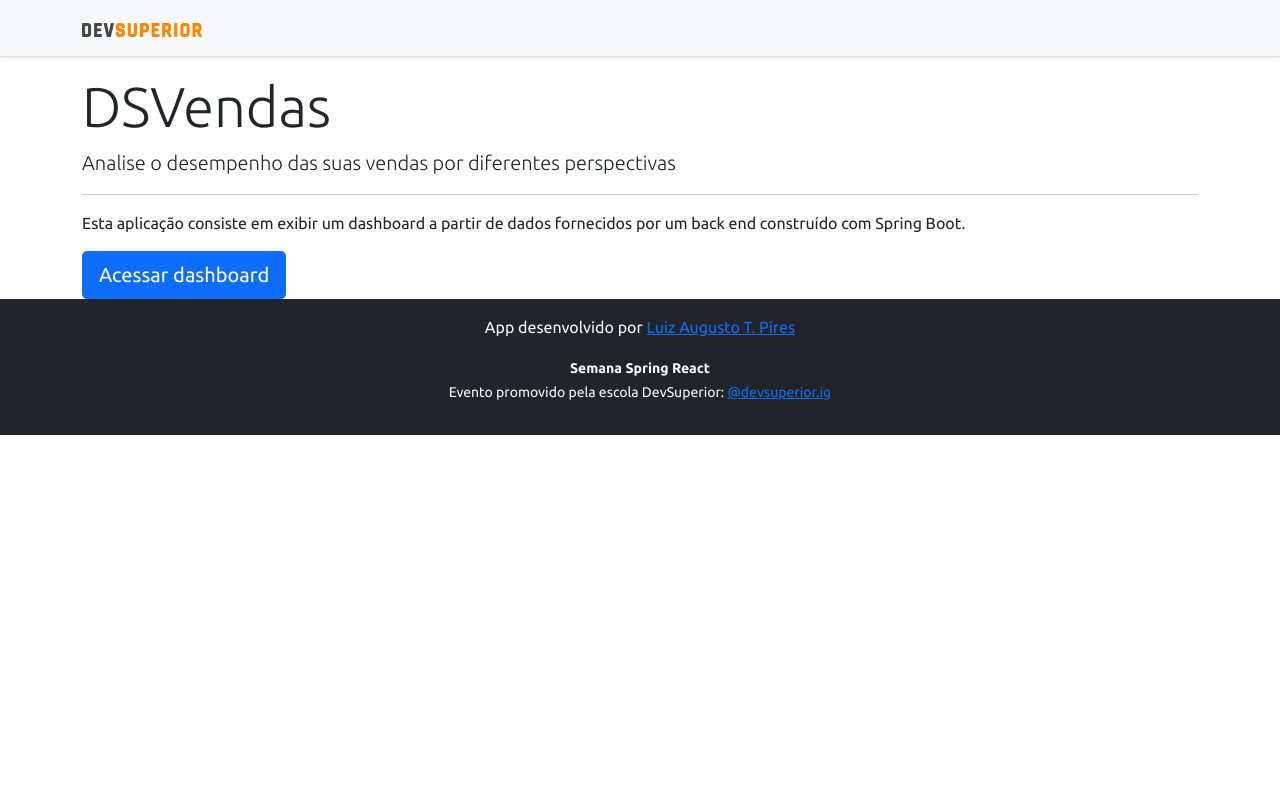
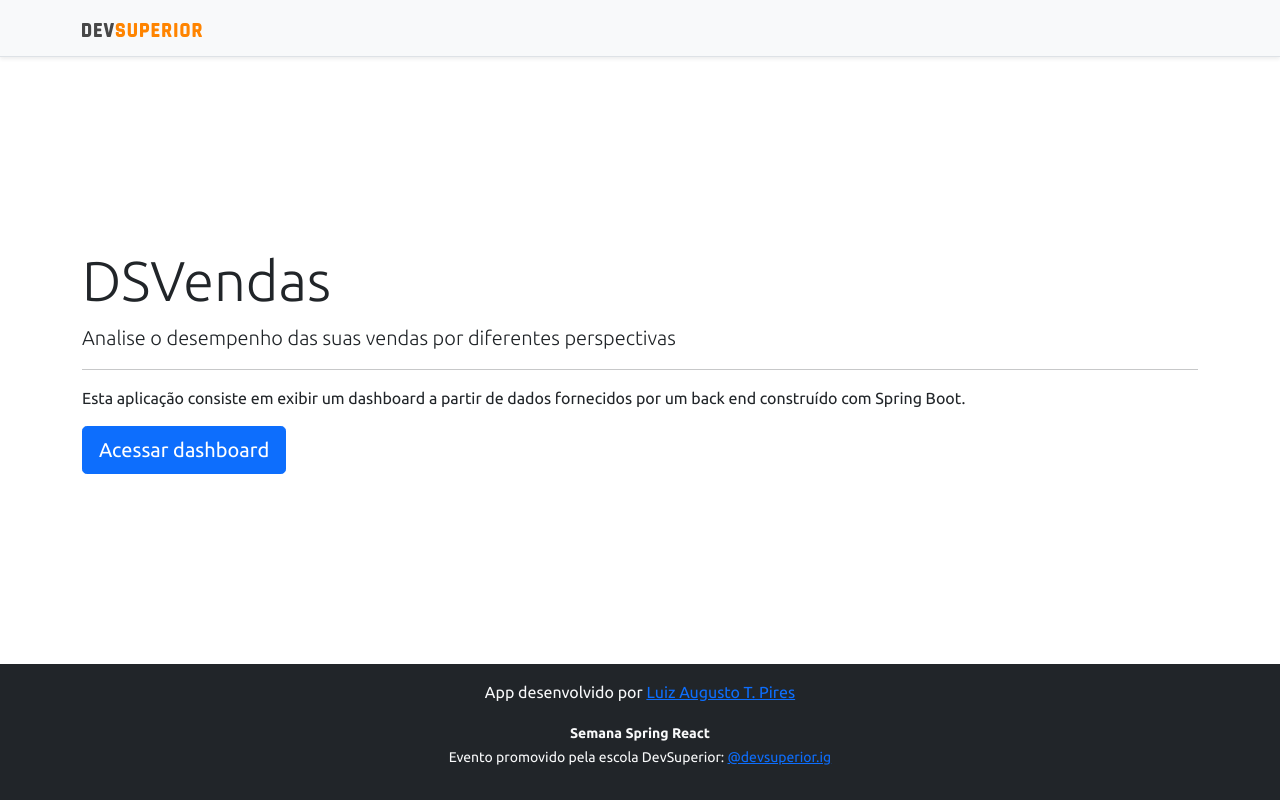
Before and after one commit to luizaugusto527/projeto-sds3, a React (Create React App) app in the folder frontend/: page / in a window 1280 px wide. Built offline with nearby package versions, Linux system fonts and the light colour scheme.

Commit message:
ajusted footer

```diff
--- a/frontend/src/Routes.tsx
+++ b/frontend/src/Routes.tsx
@@ -3,7 +3,7 @@ import Home from 'pages/Home';
 import { BrowserRouter,Switch,Route} from 'react-router-dom'
 const Routes = () => {
     return (
-        <div>
+
             <BrowserRouter>
                 <Switch>
                     <Route path="/" exact>
@@ -16,7 +16,7 @@ const Routes = () => {
                 </Switch>
             </BrowserRouter>
 
-        </div>
+
     );
 }
 
--- a/frontend/src/components/DataTable/index.tsx
+++ b/frontend/src/components/DataTable/index.tsx
@@ -1,28 +1,30 @@
 import axios from "axios";
+import Pagination from "components/Pagination";
 import { useEffect, useState } from "react";
 import { SalePage } from "types/sale";
-import { isTemplateExpression } from "typescript";
 import { formatLocalDate } from "utils/format";
 import { BASE_URL } from "utils/requests";
 
 function DataTable() {
     const [page, setPage] = useState<SalePage>({
-        first:true,
+        first: true,
         last: true,
         number: 0,
-        totalElements:0,
+        totalElements: 0,
         totalPages: 0
 
     })
 
-    useEffect(() =>{
+    useEffect(() => {
         axios.get(`${BASE_URL}/sales?page=0&size=20&sort=date,desc`)
-        .then(response =>{
+            .then(response => {
                 setPage(response.data)
             })
 
-    },[])
+    }, [])
     return (
+        <>
+            <Pagination />
             <div className="table-responsive">
                 <table className="table table-striped table-sm">
                     <thead>
@@ -35,10 +37,10 @@ function DataTable() {
                         </tr>
                     </thead>
                     <tbody>
-                    {page.content?.map(item =>(
+                        {page.content?.map(item => (
 
                             <tr key={item.id}>
-                        <td>{formatLocalDate(item.date,"dd/MM/yyyy")}</td>
+                                <td>{formatLocalDate(item.date, "dd/MM/yyyy")}</td>
                                 <td>{item.seller.name}</td>
                                 <td>{item.visited}</td>
                                 <td>{item.deals}</td>
@@ -49,7 +51,7 @@ function DataTable() {
                     </tbody>
                 </table>
             </div>
-
+        </>
 
     );
 }
--- a/frontend/src/components/Footer/index.tsx
+++ b/frontend/src/components/Footer/index.tsx
@@ -1,7 +1,7 @@
 
 const  Footer = () => {
     return (
-        <footer className="footer mt-auto py-3 bg-dark ">
+        <footer className="footer mt-4 py-3 bg-dark ">
             <div className="container">
                 <p className="text-light">App desenvolvido por <a href="https://github.com/luizaugusto527" target="_blank" rel="noreferrer">Luiz Augusto T. Pires</a></p>
                 <p className="text-light"><small><strong>Semana Spring React</strong><br />
--- /dev/null
+++ b/frontend/src/components/Pagination/index.tsx
@@ -0,0 +1,22 @@
+const Pagination = () => {
+
+    return (
+        <div className="row d-flex justify-content-center">
+            <nav>
+                <ul className="pagination">
+                    <li className="page-item">
+                        <button className="page-link">Anterior</button>
+                    </li>
+                    <li className="page-item disabled">
+                        <span className="page-link">1</span>
+                    </li>
+                    <li className="page-item">
+                        <button className="page-link">Próxima</button>
+                    </li>
+                </ul>
+            </nav>
+        </div>
+
+    )
+}
+export default Pagination
--- a/frontend/src/components/navbar/index.tsx
+++ b/frontend/src/components/navbar/index.tsx
@@ -2,8 +2,8 @@ import ImgDsDark from 'assets/img/ds-dark.svg'
 import { Link } from 'react-router-dom';
 const Navbar = () => {
     return (
-        <div>
-            <div className="d-flex flex-column flex-md-row align-items-center p-3 px-md-4 mb-3 bg-light border-bottom shadow-sm">
+
+            <div className="d-flex flex-column flex-md-row align-items-center p-3 px-md-4 mb-4 bg-light border-bottom shadow-sm">
                 <div className="container">
                     <nav className="my-2 my-md-0 mr-md-3">
                         <Link to="/">
@@ -13,7 +13,7 @@ const Navbar = () => {
                 </div>
             </div>
 
-        </div>
+
     );
 }
 
--- a/frontend/src/pages/Home/index.tsx
+++ b/frontend/src/pages/Home/index.tsx
@@ -6,7 +6,7 @@ const Home = () => {
   return (
     <>
       <NavBar />
-      <div className="container">
+      <div className="container my-auto">
         <div className="jumbotron">
           <h1 className="display-4">DSVendas</h1>
           <p className="lead">Analise o desempenho das suas vendas por diferentes perspectivas</p>
```
Lines whose indentation alone changed are shown as unchanged.
